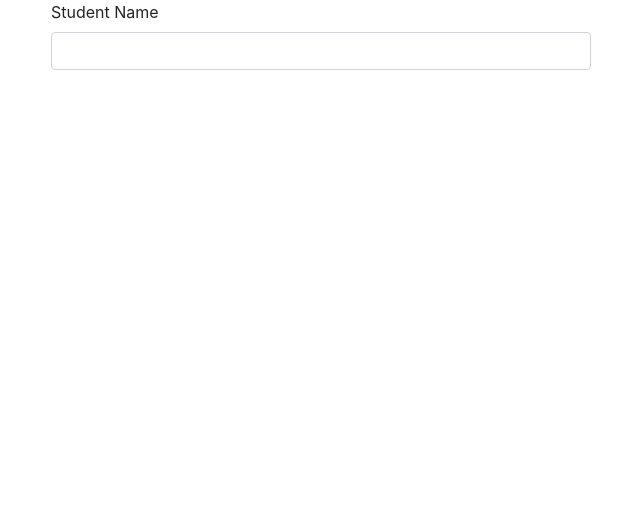
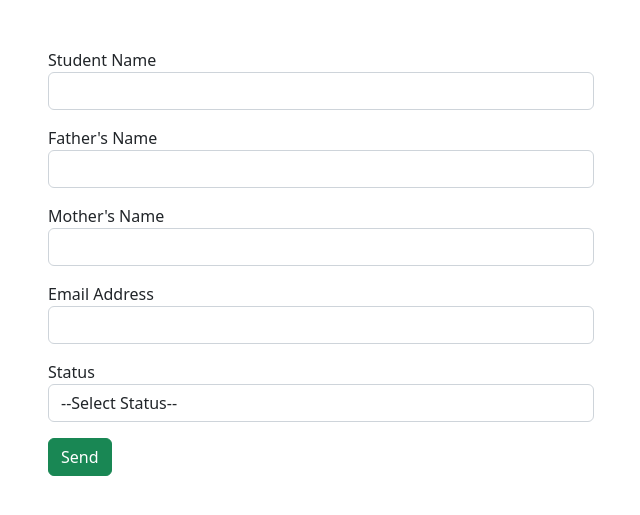
Before and after one commit to ShowkatEasin/Data_Inserted-Table, a PHP site: page / in a window 1280 px wide. Shown: the top 515 px of the page, without its empty margins (34-674 px from the left). Run offline with PHP 8.4, Linux system fonts and the light colour scheme.

Commit message:
Inserted

```diff
--- a/index.php
+++ b/index.php
@@ -6,21 +6,78 @@
     <meta name="viewport" content="width=device-width, initial-scale=1.0">
     <title>Document</title>
 </head>
-<link rel="stylesheet" href="https://cdn.jsdelivr.net/npm/bootstrap@4.3.1/dist/css/bootstrap.min.css">
+<link rel="stylesheet" href="https://cdn.jsdelivr.net/npm/bootstrap@5.2.2/dist/css/bootstrap.min.css">
 <body>
+
+
     <?php
+     $hostName = "localhost";
+     $connection = new mysqli ("localhost","root","","batch05_php");
+
+     if(isset($_POST["send"])){
+
+
+        $studentName = $_POST['studentName'];
+        $fName = $_POST['fName'];
+        $mName = $_POST['mName'];
+        $email = $_POST['email'];
+        $status = $_POST['status'];
+
+       /*  $insert = "INSERT INTO tbl_student(studentName,fName,mName,email,status)
+        VALUES('$studentName','$fName','$mName','$email','$status')";
+ */
+       $statements = "INSERT INTO tbl_student(studentName,fName,mName,email,status)VALUES('$studentName','$fName','$mName','$email','$status')";
+
+       $result = $connection->query($statements);
+
+
+       if ($result){
+        echo "Data Inserted";
+       }
+       else {
+        echo "Error";
+       }
+    }
+
+
     ?>
-<form method="POST">
+
     <div class="container">
-        <div class="row">
+        <div class="row mt-5">
             <div class="col-md-6" offset-md-3>
-                <div class="form-group">
+
+            <form method="POST">
+                <div class="form-group ">
                     <label for="studentName">Student Name</label>
-                    <input type="text" class="form-control" name="studentName">
+                    <input id="studentName" type="text" class="form-control" name="studentName">
                 </div>
+                <div class="form-group mt-3">
+                    <label for="fName">Father's Name</label>
+                    <input id="fName" type="text" class="form-control" name="fName">
+                </div>
+                <div class="form-group  mt-3">
+                    <label for="mName">Mother's Name</label>
+                    <input id="mName" type="text" class="form-control" name="mName">
+                </div>
+                <div class="form-group  mt-3">
+                    <label for="email">Email Address</label>
+                    <input id="email" type="text" class="form-control" name="email">
+                </div>
+
+                <div class="form-group  mt-3">
+                    <label for="status">Status</label>
+                    <select name="status" id="status" class="form-control">
+                        <option value="">--Select Status--</option>
+                        <option value="1">Active</option>
+                        <option value="2">Inactive</option>
+                    </select>
+                </div>
+                <button name="send" class="btn btn-success mt-3">Send</button>
+
+                </form>
             </div>
         </div>
     </div>
-    </form>
+
 </body>
 </html>
```
